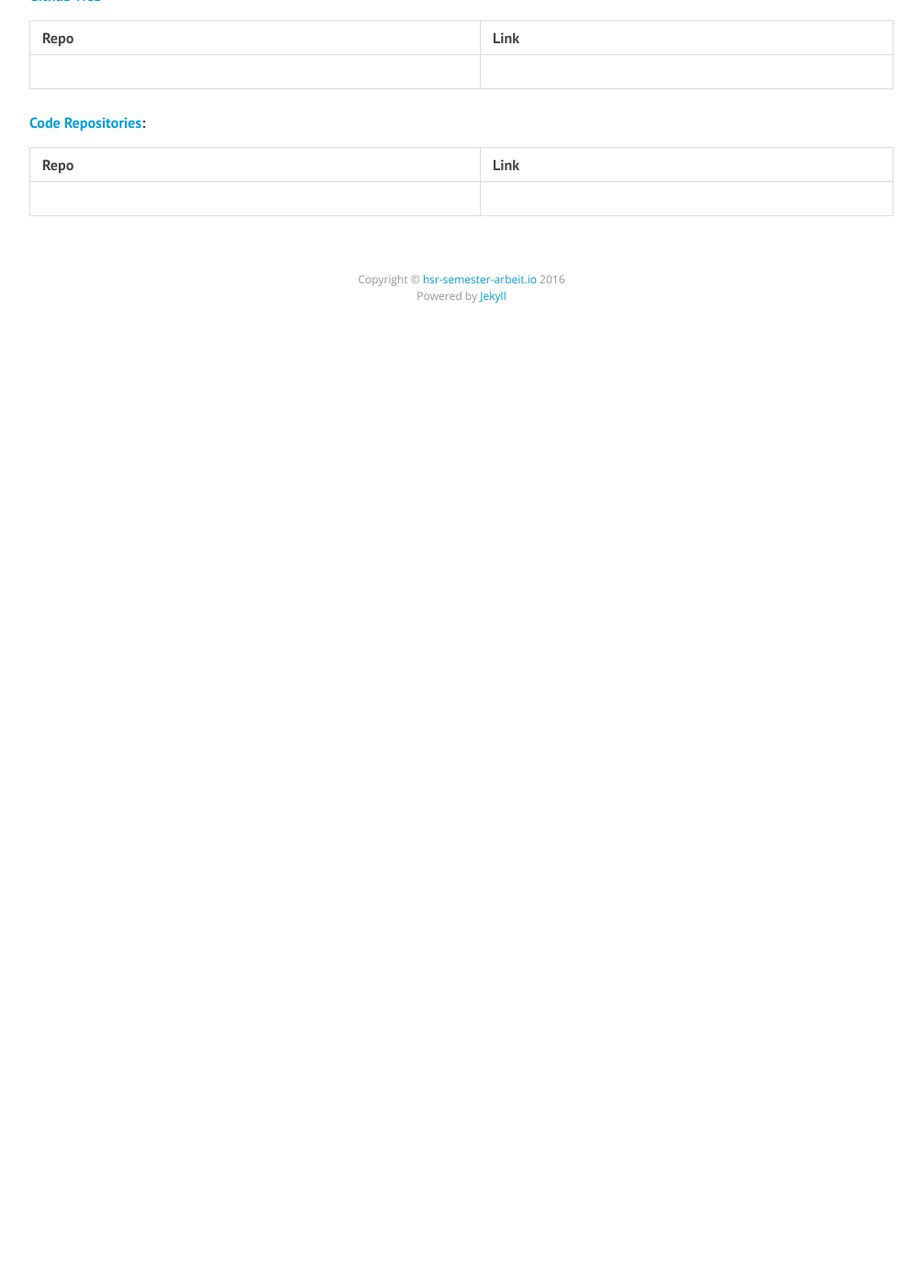
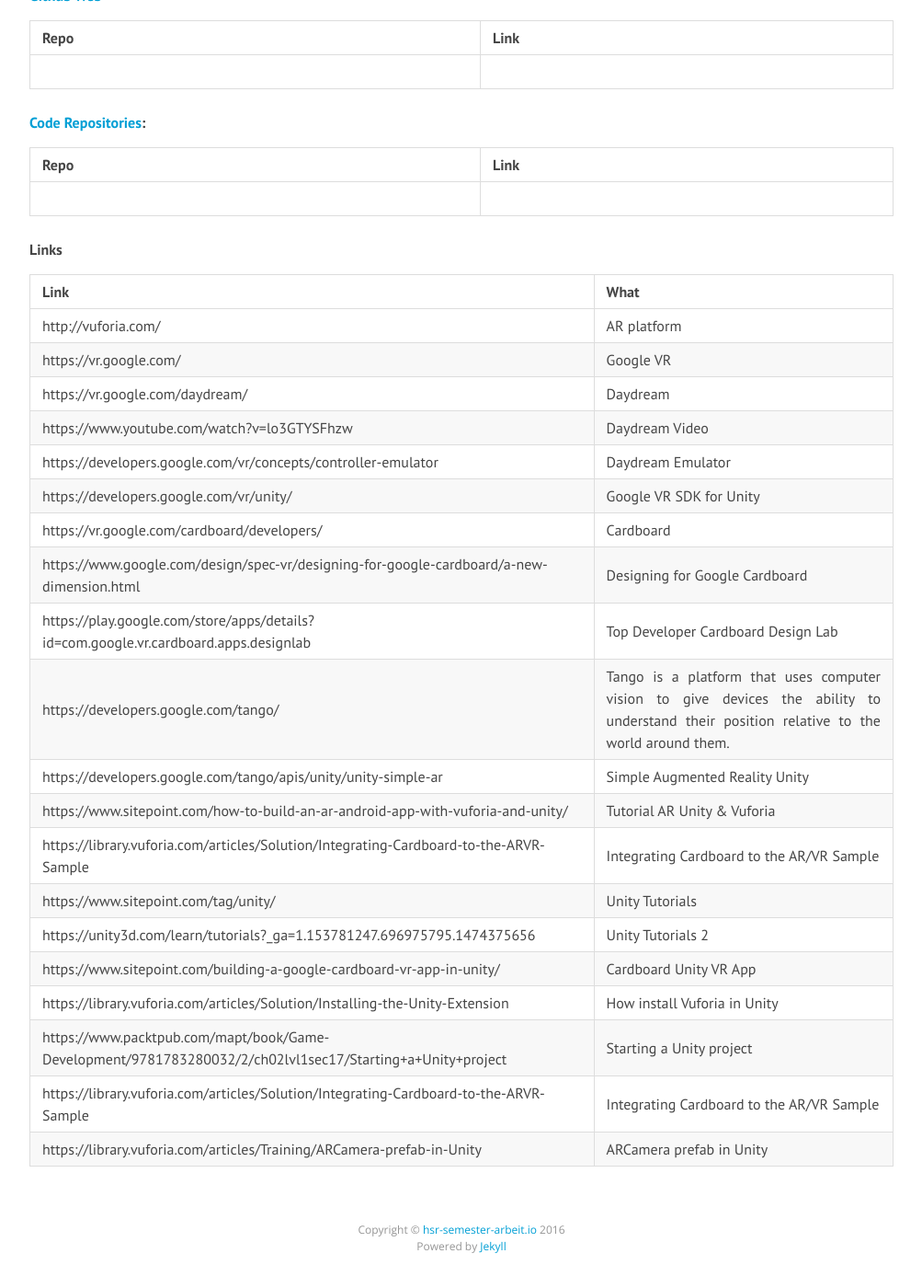
Before and after one commit to HSR-Semester-Arbeit2016/hsr-semester-arbeit2016.github.io, a Jekyll site: the page built from dev-env.md, in a window 1280 px wide and 1400 px high, scrolled down 198 px. Shown: the whole window at 92% size, without its empty margins (138-1141 px from the left). Built offline with Jekyll 4.4.1, drawn with Linux system fonts in a browser that asks for light colours; nearby versions of some CDN libraries; before the commit the page ends 900 px from its top, so only the background shows below that.

Commit message:
Added Links

```diff
--- a/dev-env.md
+++ b/dev-env.md
@@ -4,6 +4,7 @@
 permalink: /dev-env/
 ---
 ## Endpoints
+
 **[Github Web](https://github.com/HSR-Semester-Arbeit2016/hsr-semester-arbeit2016.github.io)**
 
 | Repo | Link |
@@ -16,3 +17,28 @@
 | Repo | Link |
 | ---- | ---- |
 |      |      |
+
+**Links**
+
+| Link                                     | What                                     |
+| ---------------------------------------- | ---------------------------------------- |
+| http://vuforia.com/                      | AR platform                              |
+| https://vr.google.com/                   | Google VR                                |
+| https://vr.google.com/daydream/          | Daydream                                 |
+| https://www.youtube.com/watch?v=lo3GTYSFhzw | Daydream Video                           |
+| https://developers.google.com/vr/concepts/controller-emulator | Daydream Emulator                        |
+| https://developers.google.com/vr/unity/  | Google VR SDK for Unity                  |
+| https://vr.google.com/cardboard/developers/ | Cardboard                                |
+| https://www.google.com/design/spec-vr/designing-for-google-cardboard/a-new-dimension.html | Designing for Google Cardboard           |
+| https://play.google.com/store/apps/details?id=com.google.vr.cardboard.apps.designlab | Top Developer Cardboard Design Lab       |
+| https://developers.google.com/tango/     | Tango is a platform that uses computer vision to give devices the ability to understand their position relative to the world around them. |
+| https://developers.google.com/tango/apis/unity/unity-simple-ar | Simple Augmented Reality Unity           |
+| https://www.sitepoint.com/how-to-build-an-ar-android-app-with-vuforia-and-unity/ | Tutorial AR Unity & Vuforia              |
+| https://library.vuforia.com/articles/Solution/Integrating-Cardboard-to-the-ARVR-Sample | Integrating Cardboard to the AR/VR Sample |
+| https://www.sitepoint.com/tag/unity/     | Unity Tutorials                          |
+| https://unity3d.com/learn/tutorials?_ga=1.153781247.696975795.1474375656 | Unity Tutorials 2                        |
+| https://www.sitepoint.com/building-a-google-cardboard-vr-app-in-unity/ | Cardboard Unity VR App                   |
+| https://library.vuforia.com/articles/Solution/Installing-the-Unity-Extension | How install Vuforia in Unity             |
+| https://www.packtpub.com/mapt/book/Game-Development/9781783280032/2/ch02lvl1sec17/Starting+a+Unity+project | Starting a Unity project                 |
+| https://library.vuforia.com/articles/Solution/Integrating-Cardboard-to-the-ARVR-Sample | Integrating Cardboard to the AR/VR Sample |
+| https://library.vuforia.com/articles/Training/ARCamera-prefab-in-Unity | ARCamera prefab in Unity                 |
```
